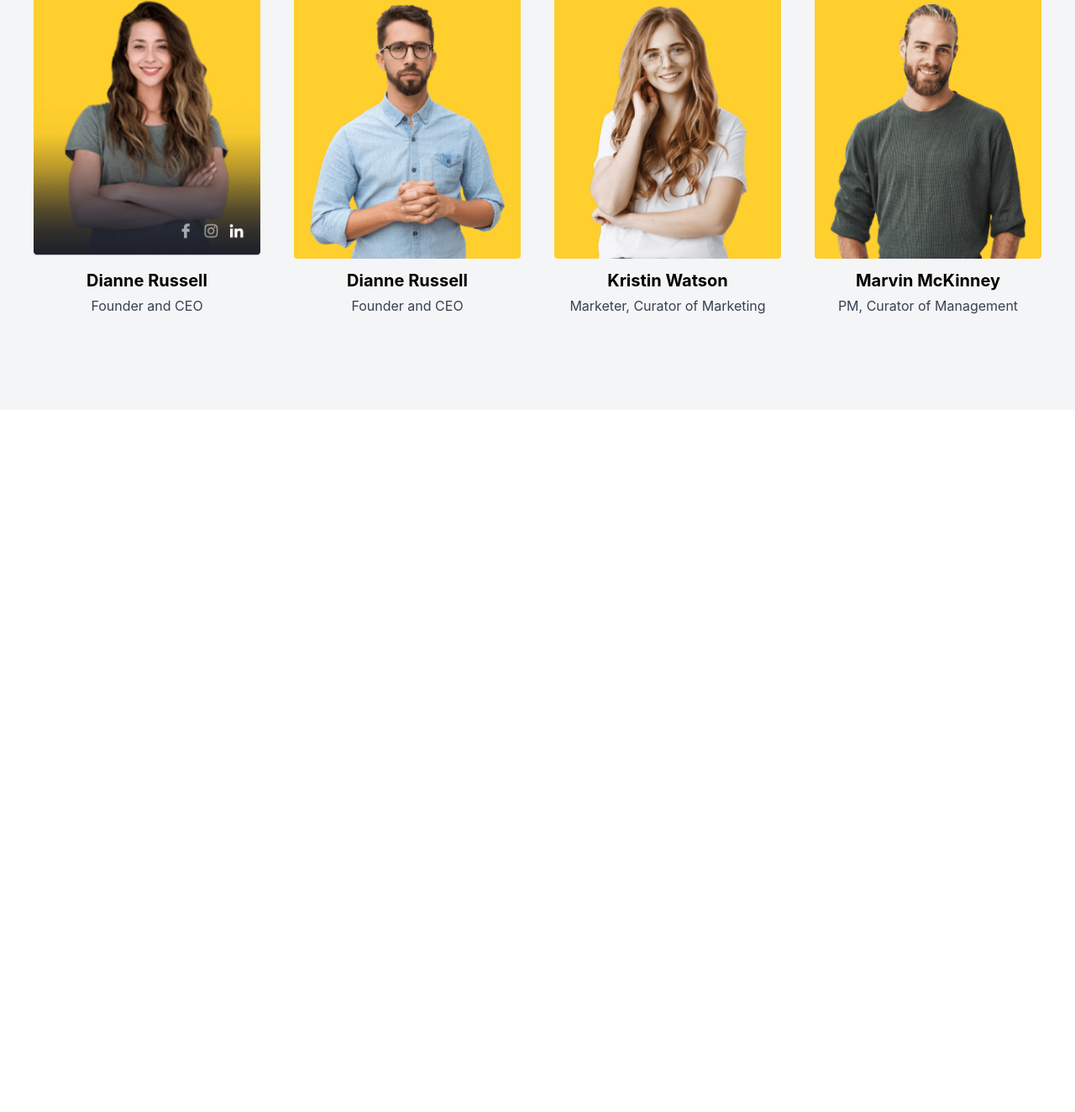
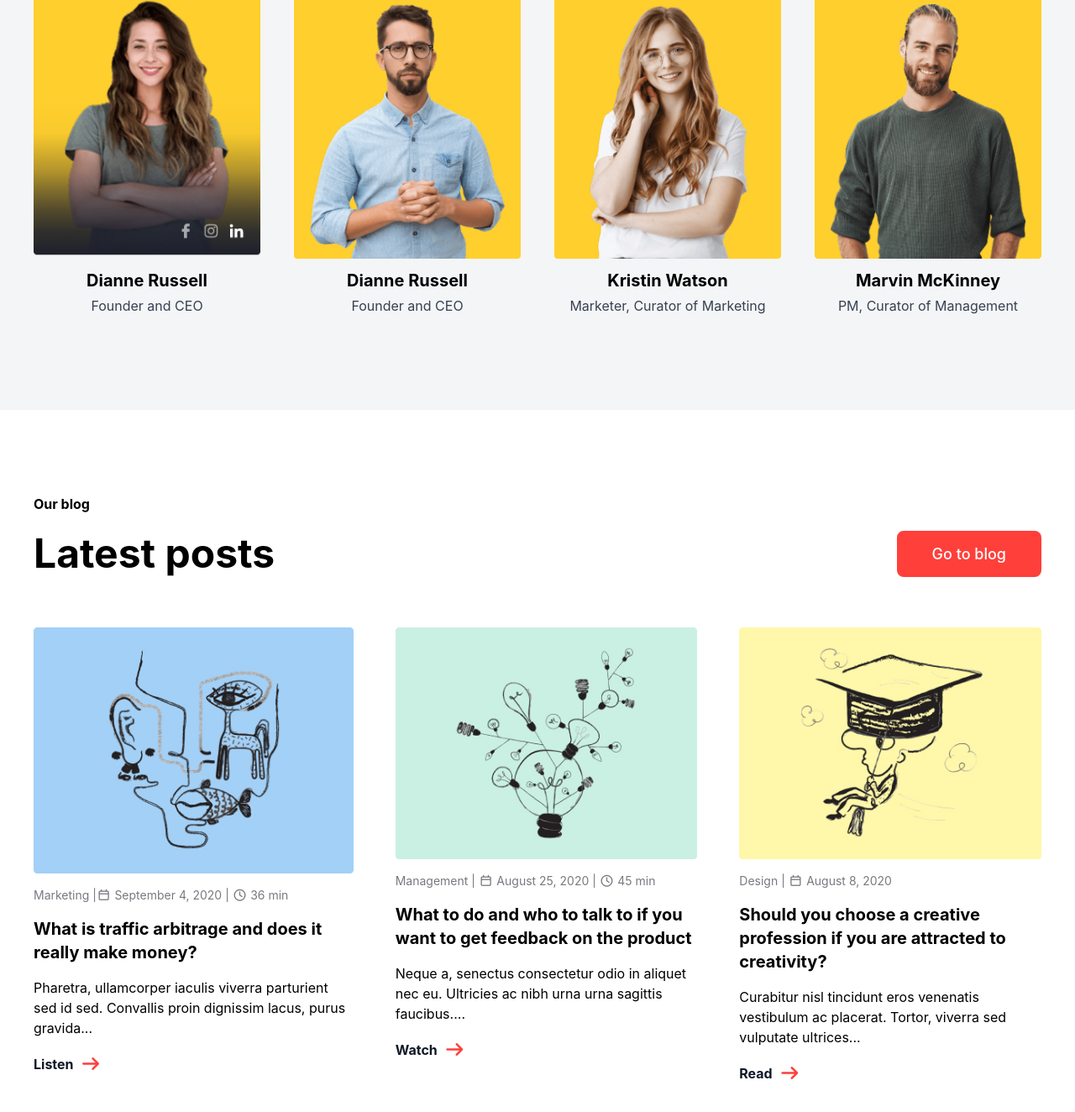
Before and after one commit to usmonnh-hub/CreateX, a website: page index.html in a window 1280 px wide. Shown: the part 5368-6692 px from the top of the page at 84% size. Before the commit the page ends 5856 px from the top, so only its background shows below. Drawn offline with nearby package versions, Linux system fonts and the light colour scheme; files that its build step writes are made by us from their sources.

Commit message:
section8

```diff
--- a/index.html
+++ b/index.html
@@ -320,5 +320,40 @@
             </div>
         </div>
     </section>
+     <section class="flex items-center lg:items-start max-w-300 m-auto flex-col gap-2 lg:gap-5 py-10 px-5 lg:py-25 lg:px-0">
+        <h6 class="font-bold">Our blog</h6>
+        <div class="flex justify-between w-full gap-5 lg:gap-0 items-center flex-col lg:flex-row">
+            <h1 class="text-3xl lg:text-5xl font-[700]">Latest posts</h1>
+            <button class="active:bg-[#FF3F3A] active:text-[#fff] bg-[#FF3F3A] hover:text-[#FF3F3A] hover:bg-transparent transition duration-900 hover:duration-900 text-[#ffffff] border-2 text-[18px] font-[550] hover:cursor-pointer py-[10px] px-[30px] rounded-[8px] border-[#FF3F3A] lg:px-[40px] lg:py-[12px]">Go to blog</button>
+          </div>
+        </div>
+        </div>
+        <div class="flex flex-col lg:flex-row gap-[50px] my-5 lg:my-10">
+
+            <div class="flex flex-col gap-4 items-start">
+                <img src="src/images/d1.png" alt="">
+                <p class="text-[#787A80] text-sm">Marketing |<i class="fa-regular fa-calendar"></i> September 4, 2020 | <i class="fa-regular fa-clock"></i> 36 min</p>
+                <h3 class="text-xl font-bold">What is traffic arbitrage and does it really make money?</h3>
+                <p>Pharetra, ullamcorper iaculis viverra parturient sed id sed. Convallis proin dignissim lacus, purus gravida...</p>
+                <p class="font-bold text-gray-900 flex items-center gap-2">Listen <span class="text-[#FF3F3A] text-[20px]"><i class="fa-solid fa-arrow-right"></i></span></p>
+            </div>
+
+            <div class="flex flex-col gap-4 items-start">
+                <img src="src/images/d2.png" alt="">
+                <p class="text-[#787A80] text-sm">Management | <i class="fa-regular fa-calendar"></i> August 25, 2020 | <i class="fa-regular fa-clock"></i> 45 min</p>
+                <h3 class="text-xl font-bold">What to do and who to talk to if you want to get feedback on the product</h3>
+                <p>Neque a, senectus consectetur odio in aliquet nec eu. Ultricies ac nibh urna urna sagittis faucibus....</p>
+                <p class="font-bold text-gray-900 flex items-center gap-2">Watch <span class="text-[#FF3F3A] text-[20px]"><i class="fa-solid fa-arrow-right"></i></span></p>
+            </div>
+
+            <div class="flex flex-col gap-4 items-start">
+                <img src="src/images/d3.png" alt="">
+                <p class="text-[#787A80] text-sm">Design | <i class="fa-regular fa-calendar"></i> August 8, 2020</p>
+                <h3 class="text-xl font-bold">Should you choose a creative profession if you are attracted to creativity?</h3>
+                <p>Curabitur nisl tincidunt eros venenatis vestibulum ac placerat. Tortor, viverra sed vulputate ultrices...</p>
+                <p class="font-bold text-gray-900 flex items-center gap-2">Read <span class="text-[#FF3F3A] text-[20px]"><i class="fa-solid fa-arrow-right"></i></span></p>
+            </div>
+        </div>
+    </section>
   </body>
 </html>
```
Also changed, not shown: src/images/d1.png (added), src/images/d2.png (added), src/images/d3.png (added).
